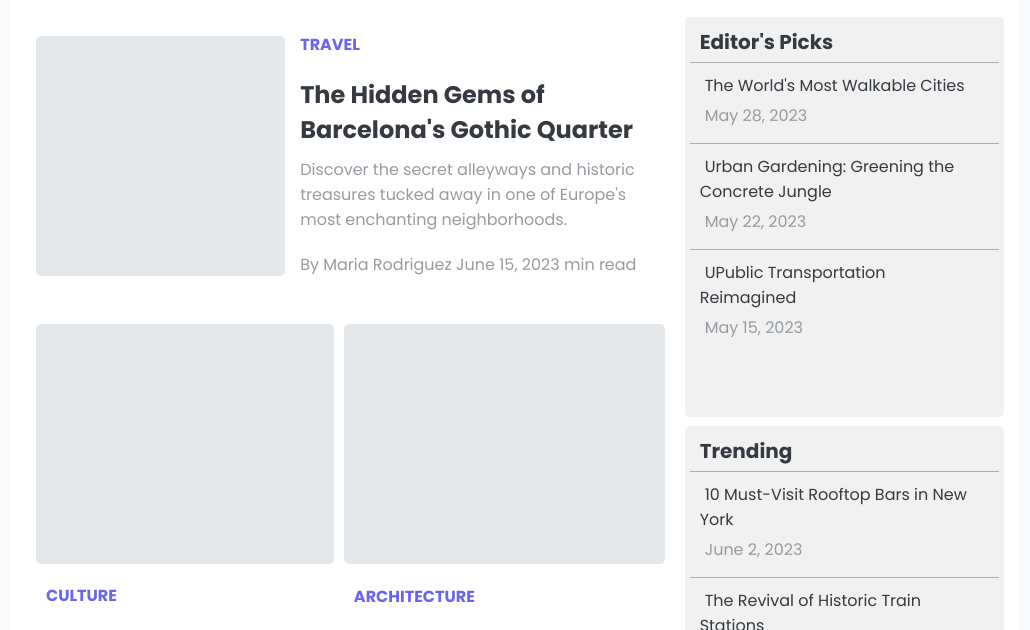
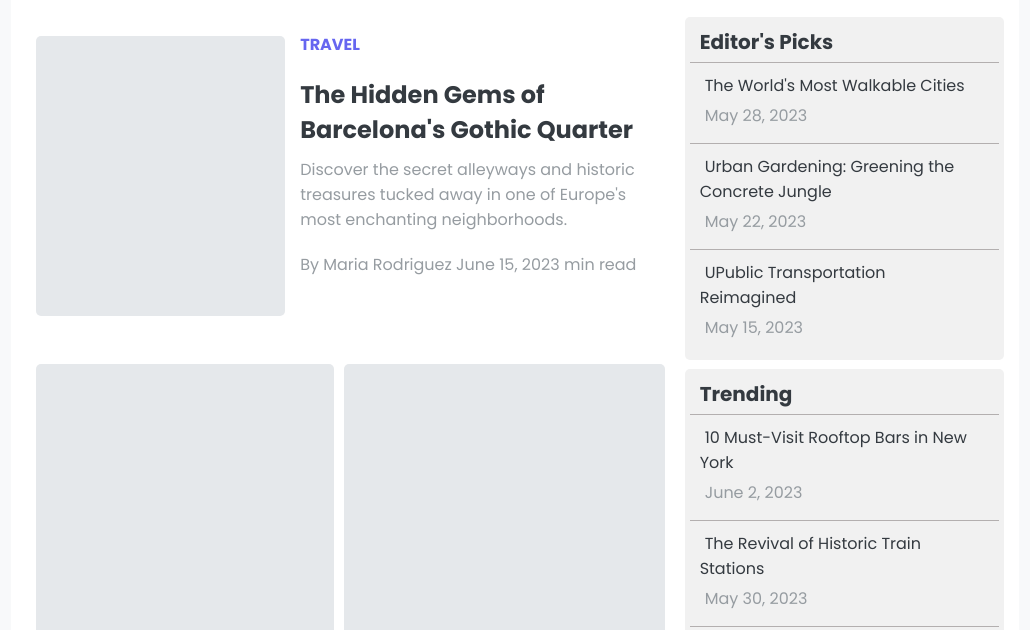
Before and after one commit to Mengawanji/city_cape, a plain HTML site: page index.html in a window 1280 px wide. Shown: the part 93-723 px from the top of the page, without its empty margins (125-1155 px from the left). Drawn offline with Linux system fonts and the light colour scheme.

Commit message:
sidebar_vh

```diff
--- a/style.css
+++ b/style.css
@@ -171,6 +171,9 @@ form {
       display: flex;
       justify-content: center;
     }
+    .shadow {
+      height: 25vh
+    }
     .nav-bar {
       display: flex;
       grid-template-columns: auto 1fr;
@@ -206,13 +209,20 @@ form {
   }
 
 
-
+  @media (min-width: 820px ) {
+    .shadow {
+      height: 22vh
+    }
+  }
 
 
   @media (min-width: 992px) {
     body {
       display: flex;
       justify-content: center;
+    }
+    .shadow {
+      height: 50vh
     }
     .nav-bar {
       display: flex;
@@ -237,8 +247,14 @@ form {
       margin-top: 3%;
       margin-bottom: 3%;
       width: 100%;
-      height: 50vh;
       background: #f1f1f1;
       border-radius: 5px;
     }
   }
+
+
+  @media (min-width: 1280px) {
+    .shadow {
+      height: 35vh
+    }
+  }
```
